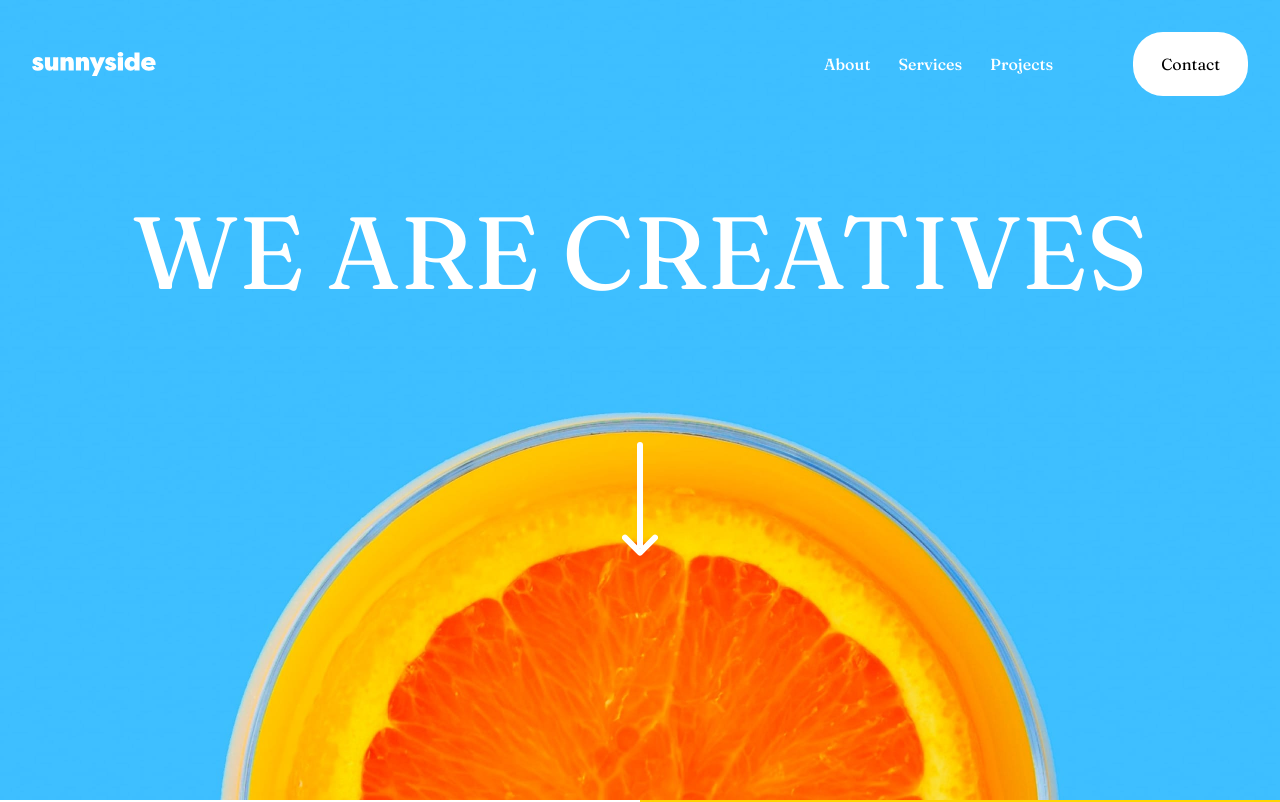
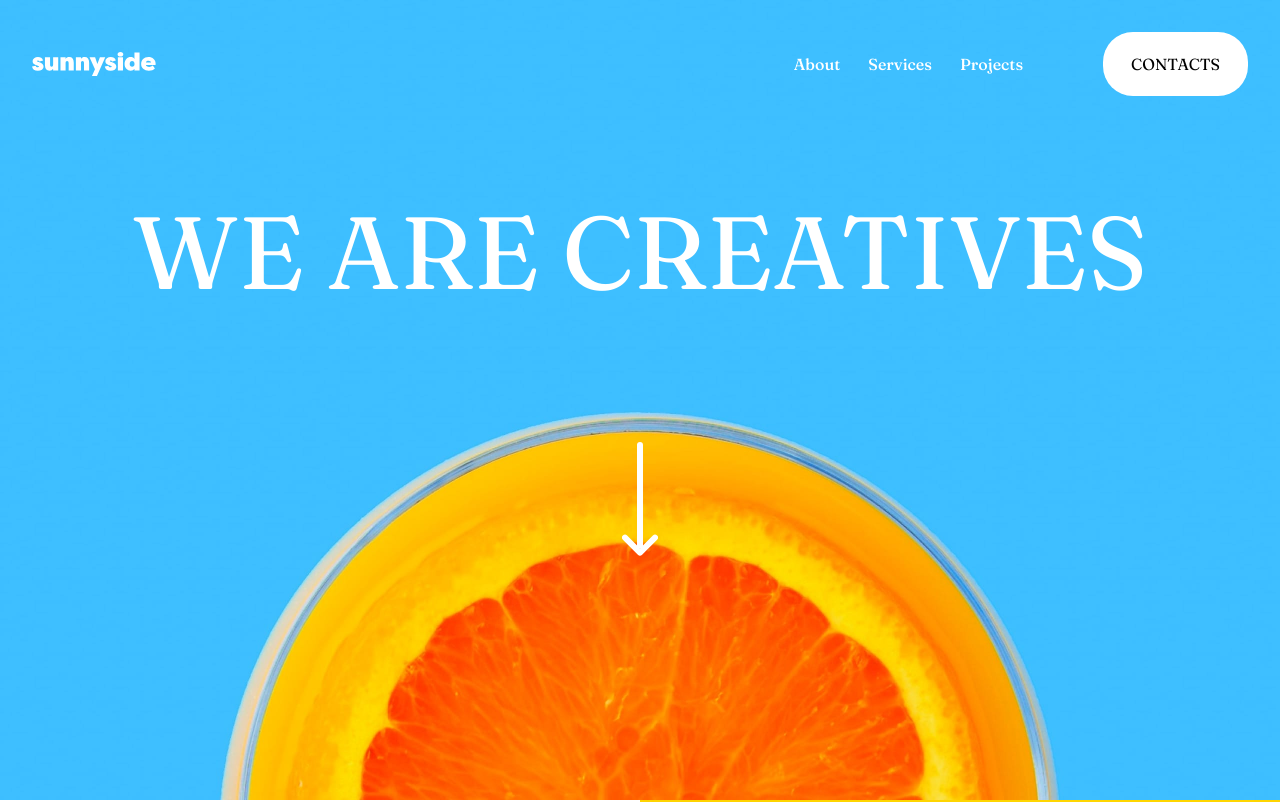
Before and after one commit to elClassico-eng/Sunnyside, a React (Vite) app: page / in a window 1280 px wide. Shown: the top 802 px of the page. Built offline with nearby package versions, Linux system fonts and the light colour scheme.

Commit message:
Изменение логики компонента Navigation, изменение стилизации текста кнопки и создание компонента Footer

```diff
--- a/src/App.jsx
+++ b/src/App.jsx
@@ -2,12 +2,14 @@ import React from "react";
 
 import { Header } from "./components/Header/Header";
 import { Main } from "./components/Main/Main";
+import { Footer } from "./components/Footer/Footer";
 
 export const App = () => {
     return (
         <>
             <Header />
             <Main />
+            <Footer />
         </>
     );
 };
--- a/src/components/Footer/Footer.jsx
+++ b/src/components/Footer/Footer.jsx
@@ -1,5 +1,15 @@
 import React from "react";
 
+import logoSvg from "../../assets/images/logo2.svg";
+import { Navigation } from "../Header/Navigate/Navigation";
+
 export const Footer = () => {
-    return <div>Footer</div>;
+    return (
+        <footer className="bg-darkModerateCyan flex flex-col justify-center items-center w-full h-64">
+            <img src={logoSvg} alt="Logo Sunnyside" />
+            <ul>
+                <Navigation isFooter={true} />
+            </ul>
+        </footer>
+    );
 };
--- a/src/components/Header/Header.jsx
+++ b/src/components/Header/Header.jsx
@@ -1,5 +1,5 @@
 import React from "react";
-import { delay, motion } from "framer-motion";
+import { motion } from "framer-motion";
 
 import { Navigation } from "./Navigate/Navigation.jsx";
 
@@ -13,7 +13,7 @@ export const Header = () => {
                 <div class="flex items-center">
                     <img src={logoSvg} alt="Logo Sunnyside" />
                 </div>
-                <Navigation />
+                <Navigation isButton={true} />
             </div>
             <div class="flex justify-center items-center flex-col">
                 <motion.h1
--- a/src/components/Header/Navigate/Navigation.jsx
+++ b/src/components/Header/Navigate/Navigation.jsx
@@ -3,7 +3,7 @@ import React from "react";
 import { NavLink } from "./NavLink";
 import { Button } from "../../UI/Button";
 
-export const Navigation = () => {
+export const Navigation = ({ isButton, isFooter }) => {
     return (
         <nav class="gap-20 flex items-center">
             <ul className="gap-7 flex items-center">
@@ -11,7 +11,7 @@ export const Navigation = () => {
                 <NavLink text="Services" href="#" />
                 <NavLink text="Projects" href="#" />
             </ul>
-            <Button text="Contact" />
+            {isButton && <Button text="Contacts" />}
         </nav>
     );
 };
--- a/src/components/Main/Galery/Galery.jsx
+++ b/src/components/Main/Galery/Galery.jsx
@@ -26,7 +26,7 @@ export const Galery = () => {
 
     return (
         <motion.section
-            className="w-full h-auto grid sm:grid-cols-1 md:grid-cols-2 lg:grid-cols-4 mb-10"
+            className="w-full h-auto grid sm:grid-cols-1 md:grid-cols-2 lg:grid-cols-4"
             initial={{
                 opacity: 0,
                 y: 20,
--- a/src/components/UI/Button.jsx
+++ b/src/components/UI/Button.jsx
@@ -4,7 +4,7 @@ export const Button = ({ text }) => {
     return (
         <button
             type="button"
-            class="flex items-center justify-center bg-white text-black rounded-[30px] py-5 px-7 cursor-pointer transition-[background-color,color] duration-300 ease-in-out hover:text-white hover:bg-btnHover"
+            class="uppercase flex items-center justify-center bg-white text-black rounded-[30px] py-5 px-7 cursor-pointer transition-[background-color,color] duration-300 ease-in-out hover:text-white hover:bg-btnHover"
         >
             {text}
         </button>
```
Also changed, not shown: src/assets/images/logo2.svg (added).
